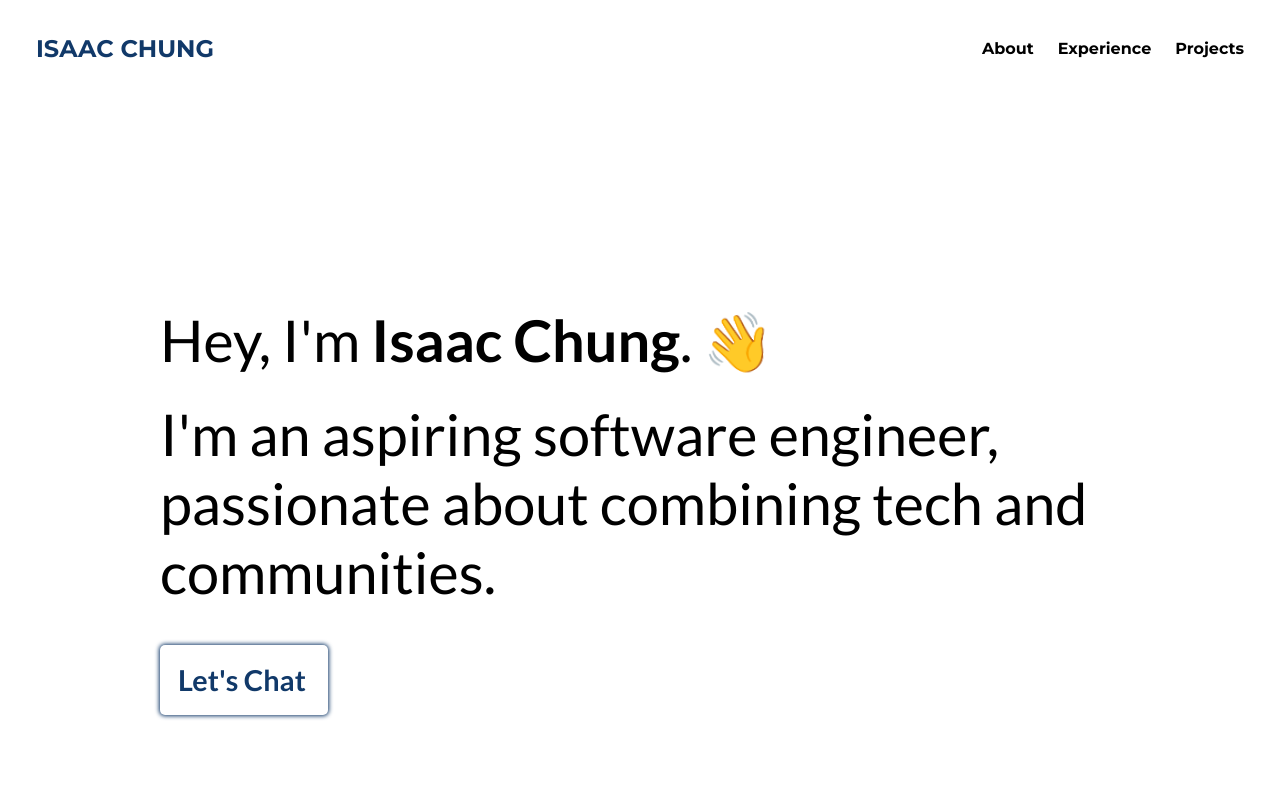
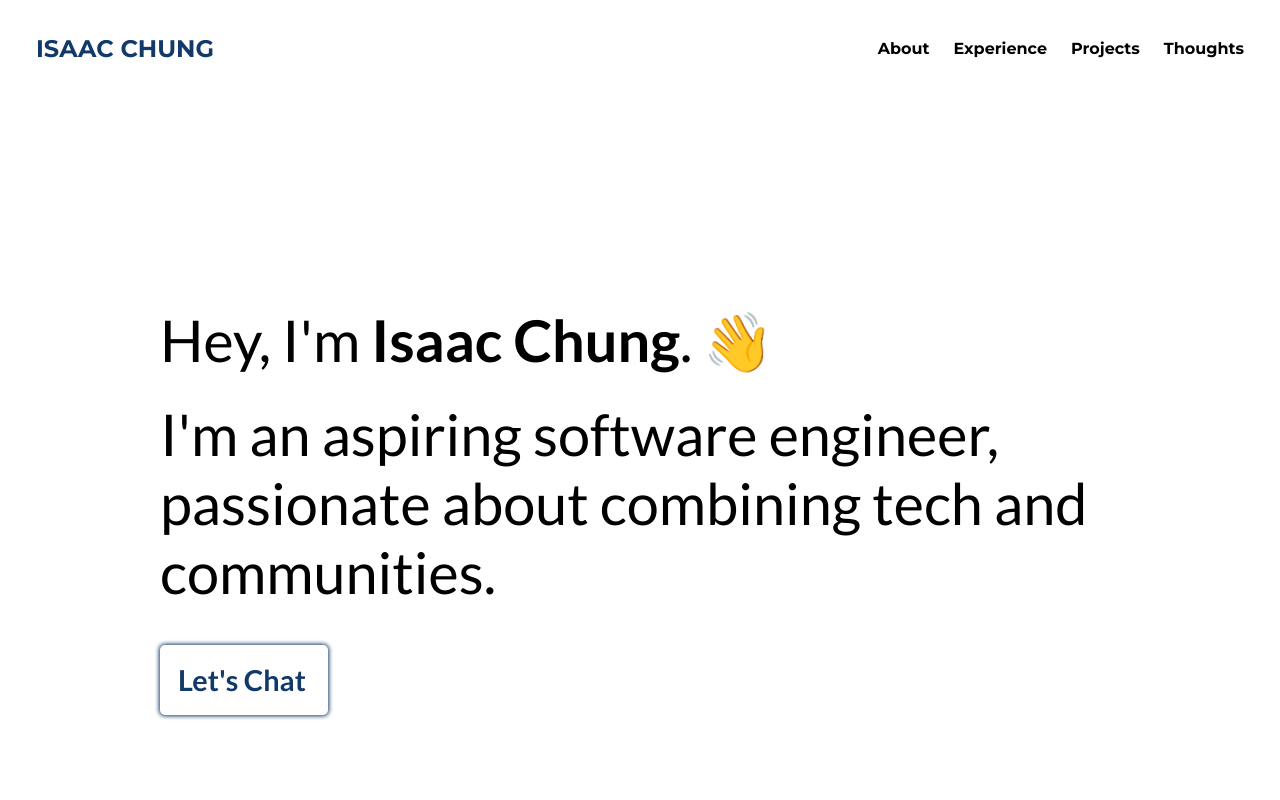
Before and after one commit to ichung08/Portfolio, a React (Create React App) app: page / in a window 1280 px wide. Shown: the top 800 px of the page. Built offline with nearby package versions, Linux system fonts and the light colour scheme.

Commit message:
updated header

```diff
--- a/src/components/Header.js
+++ b/src/components/Header.js
@@ -1,14 +1,12 @@
-import { BrowserRouter as Router } from "react-router-dom";
+import { Link } from "react-router-dom";
 import { Link as LinkScroll } from "react-scroll";
-// import Thoughts from "./Thoughts";
 
 const Header = () => {
   return (
-    <Router>
     <header className="header">
-        <a href="/" className="logo">
+      <Link to="/" className="logo">
         ISAAC CHUNG
-        </a>
+      </Link>
       <div>
         <LinkScroll
           className="header__link"
@@ -43,23 +41,11 @@ const Header = () => {
         >
           Projects
         </LinkScroll>
-          {/* <LinkScroll
-            className="header__link"
-            to="thoughts"
-            rel="noreferrer"
-            spy={true}
-            smooth={true}
-            offset={-70}
-            duration={500}
-          >
-            <Link to={"/thoughts"} style={{ color: "inherit", textDecoration: "inherit" }}>
+        <Link to="/thoughts" className="header__link" style={{ color: "inherit", textDecoration: "none" }}>
           Thoughts
         </Link>
-          </LinkScroll> */}
       </div>
     </header>
-      {/* <Route path="/thoughts" component={Thoughts} /> */}
-    </Router>
   );
 };
 
```
Lines whose indentation alone changed are shown as unchanged.
